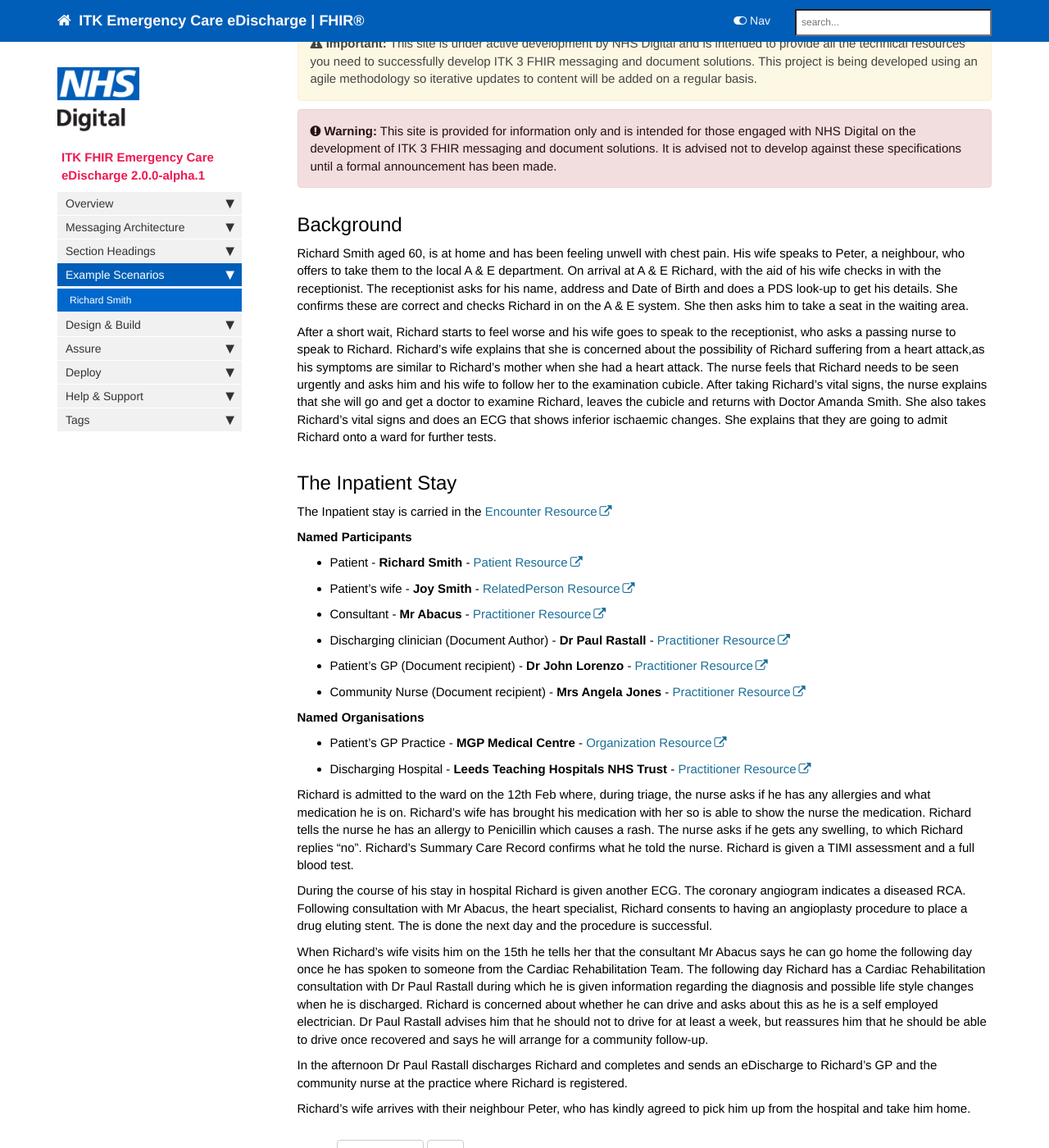
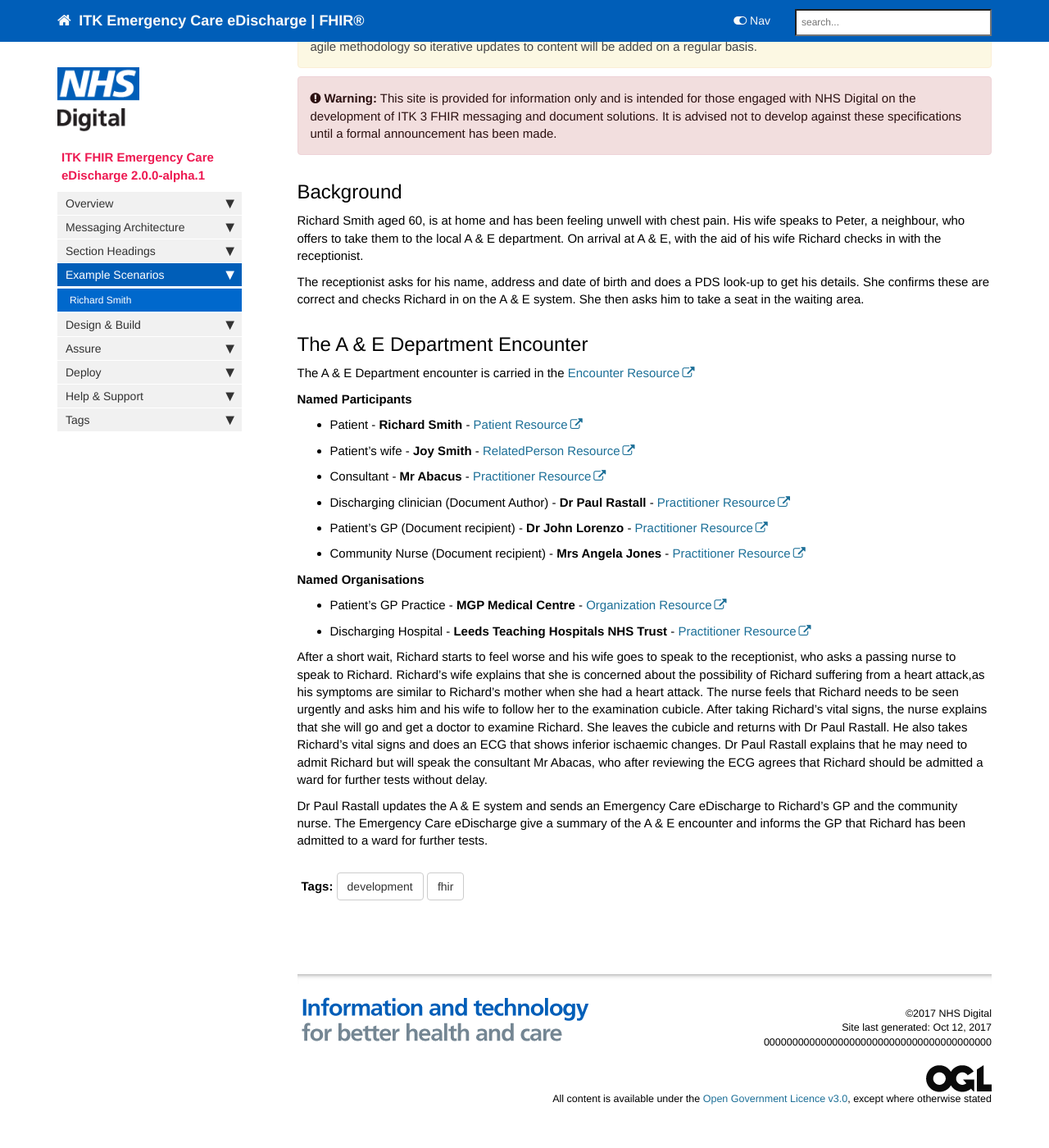
Before and after one commit to nhsconnect/ITK-FHIR-Emergency-Care-eDischarge, a Jekyll site: the page built from pages/engage/engage_richard_smith.md, in a window 1280 px wide and 1400 px high, scrolled down 315 px. Shown: the whole window at 82% size. Built offline with Jekyll 4.4.1, drawn with Linux system fonts in a browser that asks for light colours; nearby versions of some CDN libraries; comment, search, counter and statistics services are not loaded; some of the changed text lies outside the part shown.

Commit message:
Updated scenario added

```diff
--- a/pages/engage/engage_richard_smith.md
+++ b/pages/engage/engage_richard_smith.md
@@ -1,23 +1,23 @@
 ---
-title: Richard Smith Discharge Summary Scenario
+title: Richard Smith Emergency Care Scenario
 keywords: workflow
 tags: [development,fhir,profiles]
 sidebar: overview_sidebar
 permalink: engage_richard_smith.html
-summary: "Example scenario - Richard Smith Discharge Summary"
+summary: "Example scenario - Richard Smith Emergency Care"
 ---
 
 {% include custom/search.warnbanner.html %}
 
 ## Background ##
 
-Richard Smith aged 60, is at home and has been feeling unwell with chest pain. His wife speaks to Peter, a neighbour, who offers to take them to the local A & E department. On arrival at A & E Richard, with the aid of his wife checks in with the receptionist. The receptionist asks for his name, address and Date of Birth and does a PDS look-up to get his details. She confirms these are correct and checks Richard in on the A & E system. She then asks him to take a seat in the waiting area.
+Richard Smith aged 60, is at home and has been feeling unwell with chest pain. His wife speaks to Peter, a neighbour, who offers to take them to the local A & E department. On arrival at A & E, with the aid of his wife Richard checks in with the receptionist.
 
-After a short wait, Richard starts to feel worse and his wife goes to speak to the receptionist, who asks a passing nurse to speak to Richard. Richard's wife explains that she is concerned about the possibility of Richard suffering from a heart attack,as his symptoms are similar to Richard's mother when she had a heart attack. The nurse feels that Richard needs to be seen urgently and asks him and his wife to follow her to the examination cubicle. After taking Richard's vital signs, the nurse explains that she will go and get a doctor to examine Richard, leaves the cubicle and returns with Doctor Amanda Smith. She also takes Richard's vital signs and does an ECG that shows inferior ischaemic changes. She explains that they are going to admit Richard onto a ward for further tests.
+The receptionist asks for his name, address and date of birth and does a PDS look-up to get his details. She confirms these are correct and checks Richard in on the A & E system. She then asks him to take a seat in the waiting area.
 
-## The Inpatient Stay ##
+## The A & E Department Encounter ##
 
-The Inpatient stay is carried in the [Encounter Resource](https://fhir.nhs.uk/STU3/StructureDefinition/CareConnect-ITK-Encounter-1)
+The A & E Department encounter is carried in the [Encounter Resource](https://fhir.nhs.uk/STU3/StructureDefinition/CareConnect-ITK-Encounter-1)
 
 **Named Participants**
 
@@ -33,12 +33,7 @@ The Inpatient stay is carried in the [Encounter Resource](https://fhir.nhs.uk/ST
 - Patient's GP Practice - **MGP Medical Centre** - [Organization Resource](https://fhir.hl7.org.uk/STU3/StructureDefinition/CareConnect-Organization-1)
 - Discharging Hospital - **Leeds Teaching Hospitals NHS Trust** - [Practitioner Resource](https://fhir.hl7.org.uk/STU3/StructureDefinition/CareConnect-Practitioner-1)
 
-Richard is admitted to the ward on the 12th Feb where, during triage, the nurse asks if he has any allergies and what medication he is on. Richard's wife has brought his medication with her so is able to show the nurse the medication. Richard tells the nurse he has an allergy to Penicillin which causes a rash. The nurse asks if he gets any swelling, to which Richard replies "no". Richard's Summary Care Record confirms what he told the nurse. Richard is given a TIMI assessment and a full blood test.
 
-During the course of his stay in hospital Richard is given another ECG. The coronary angiogram indicates a diseased RCA. Following consultation with Mr Abacus, the heart specialist, Richard consents to having an angioplasty procedure to place a drug eluting stent. The is done the next day and the procedure is successful.
+After a short wait, Richard starts to feel worse and his wife goes to speak to the receptionist, who asks a passing nurse to speak to Richard. Richard's wife explains that she is concerned about the possibility of Richard suffering from a heart attack,as his symptoms are similar to Richard's mother when she had a heart attack. The nurse feels that Richard needs to be seen urgently and asks him and his wife to follow her to the examination cubicle. After taking Richard's vital signs, the nurse explains that she will go and get a doctor to examine Richard. She leaves the cubicle and returns with Dr Paul Rastall. He also takes Richard's vital signs and does an ECG that shows inferior ischaemic changes. Dr Paul Rastall explains that he may need to admit Richard but will speak the consultant Mr Abacas, who after reviewing the ECG agrees that Richard should be admitted a ward for further tests without delay.
 
-When Richard's wife visits him on the 15th he tells her that the consultant Mr Abacus says he can go home the following day once he has spoken to someone from the Cardiac Rehabilitation Team. The following day Richard has a Cardiac Rehabilitation consultation with Dr Paul Rastall during which he is given information regarding the diagnosis and possible life style changes when he is discharged. Richard is concerned about whether he can drive and asks about this as he is a self employed electrician. Dr Paul Rastall advises him that he should not to drive for at least a week, but reassures him that he should be able to drive once recovered and says he will arrange for a community follow-up.
-
-In the afternoon Dr Paul Rastall discharges Richard and completes and sends an eDischarge to Richard's GP and the community nurse at the practice where Richard is registered.
-
-Richard's wife arrives with their neighbour Peter, who has kindly agreed to pick him up from the hospital and take him home.
+Dr Paul Rastall updates the A & E system and sends an Emergency Care eDischarge to Richard's GP and the community nurse. The Emergency Care eDischarge give a summary of the A & E encounter and informs the GP that Richard has been admitted to a ward for further tests.
```
